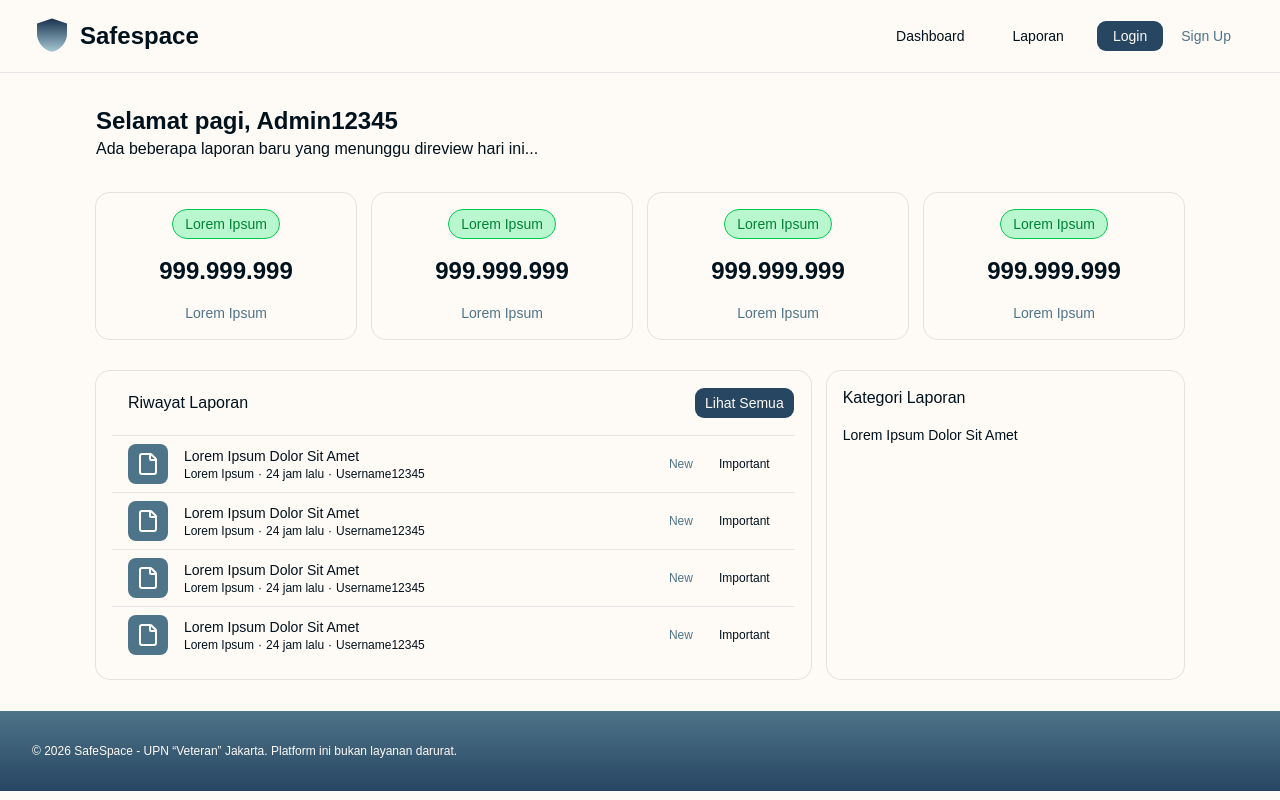
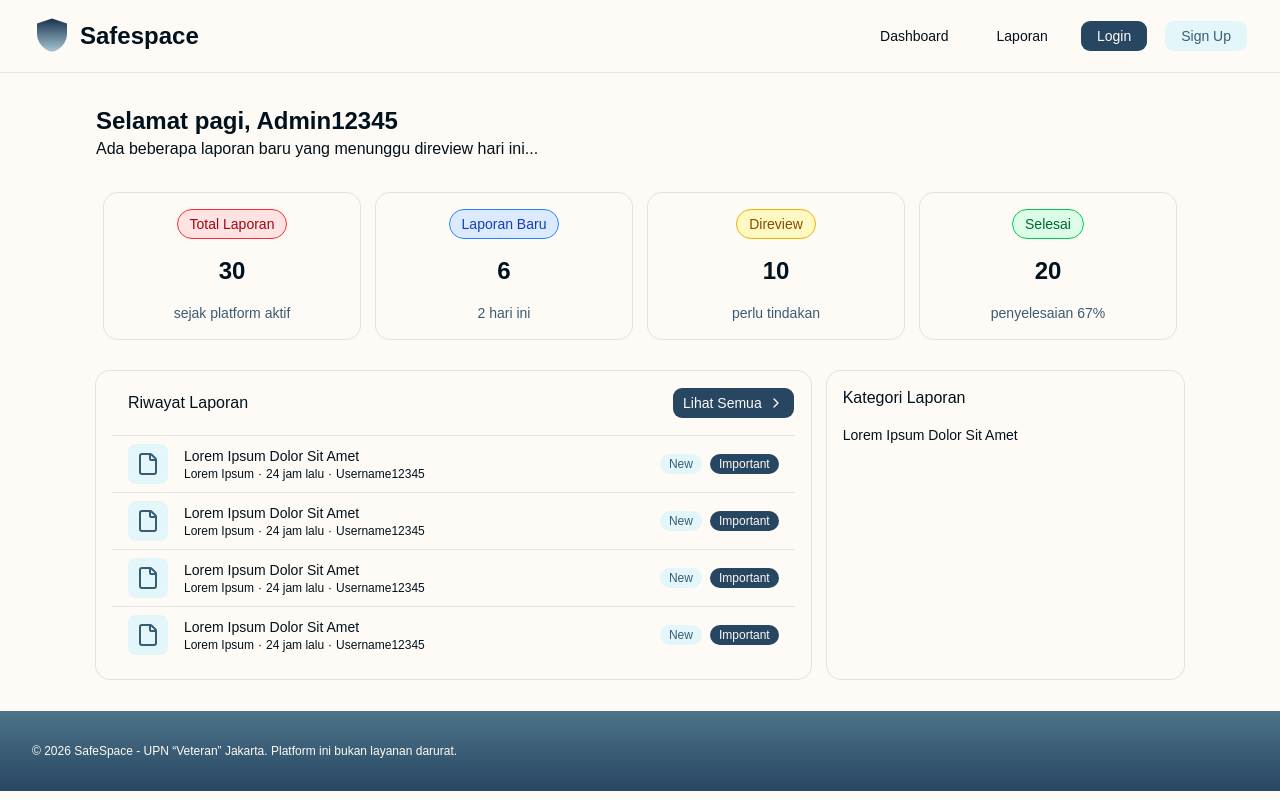
Before and after one commit to ZidanAli909/9NPC_SafeSpace_FE, a React (Vite) app: page /admin in a window 1280 px wide. Built offline with nearby package versions, Linux system fonts and the light colour scheme.

Commit message:
Using react-router-dom's Link for Navbar's navigation menus. Customizable DashboardTile for Admin's Dashboard. Basic responsive design for admin pages. Adjustment to color theming.

```diff
--- a/src/components/admin/DashboardReportTable.jsx
+++ b/src/components/admin/DashboardReportTable.jsx
@@ -4,8 +4,8 @@ import { File } from "lucide-react";
 export function DashboardReportTableItem() {
     return (
         <div className="flex flex-row gap-4 items-center py-2 px-4 border-t">
-            <div className="w-10 aspect-square flex justify-center items-center bg-secondary-foreground text-white rounded-md">
-                <File />
+            <div className="w-10 aspect-square flex justify-center items-center bg-secondary text-white rounded-md">
+                <File className="text-secondary-foreground" />
             </div>
 
             <div className="flex-1">
@@ -22,7 +22,7 @@ export function DashboardReportTableItem() {
 
             <div className="flex flex-row gap-2">
                 <Badge variant="secondary">New</Badge>
-                <Badge variant="primary">Important</Badge>
+                <Badge>Important</Badge>
             </div>
         </div>
     )
--- a/src/components/admin/DashboardTile.jsx
+++ b/src/components/admin/DashboardTile.jsx
@@ -7,20 +7,31 @@ import {
   CardHeader,
   CardTitle,
 } from "@/components/ui/card"
+import { cn } from "@/lib/utils"
 
-export function DashboardTile(
+export function DashboardTile({
+    titleStyle,
+    title = "Lorem Ipsum",
+    subtitle = "Lorem Ipsum Dolor Sit Amet",
+    count = "999.999",
+    icon
+}) {
+    const defaultTitleStyle = "bg-blue-100 text-blue-800 border border-blue-500"
 
-) {
     return (
-        <Card className="flex flex-col align-middle items-center">
-            <p className="py-1 px-3 rounded-full bg-green-200 text-green-700 border border-green-500">
-                Lorem Ipsum
-            </p>
+        <Card className="flex flex-col align-middle items-center w-64">
+            <div className={cn(
+                "flex items-center gap-2 py-1 px-3 rounded-full", // Base
+                titleStyle || defaultTitleStyle // Override || Default
+            )}>
+                {icon}
+                {title}
+            </div>
             <p className="text-2xl font-bold">
-                999.999.999
+                {count}
             </p>
             <p className="text-secondary-foreground">
-                Lorem Ipsum
+                {subtitle}
             </p>
         </Card>
     )
--- a/src/components/admin/ReportTable.jsx
+++ b/src/components/admin/ReportTable.jsx
@@ -18,13 +18,13 @@ export function ReportTableItem() {
             <TableCell>10 April 2026 15:45</TableCell>
             <TableCell>Kekerasan verbal</TableCell>
             <TableCell>
-                <Badge variant="primary">Laporan Diterima</Badge>
+                <Badge>Laporan Diterima</Badge>
             </TableCell>
             <TableCell className="flex flex-row gap-2">
-                <Button variant="secondary">
+                <Button variant="outline" size="sm">
                     Lihat Laporan
                 </Button>
-                <Button variant="destructive">
+                <Button variant="destructive" size="sm">
                     <Trash />
                 </Button>
             </TableCell>
--- a/src/components/common/Navbar.jsx
+++ b/src/components/common/Navbar.jsx
@@ -28,24 +28,24 @@ function NavigationPublic() {
         < NavigationMenu >
             <NavigationMenuList className="gap-4">
                 <NavigationMenuItem>
-                    <NavigationMenuLink href="/" className="px-4">
-                        Home
-                    </NavigationMenuLink>
+                    <NavigationMenuLink render={
+                        <Link to="/">Beranda</Link>
+                    } className={navigationMenuTriggerStyle() + " px-4"}/>
                 </NavigationMenuItem>
                 <NavigationMenuItem>
-                    <NavigationMenuLink href="/" className="px-4">
-                        Lapor
-                    </NavigationMenuLink>
+                    <NavigationMenuLink render={
+                        <Link to="/">Lapor</Link>
+                    } className={navigationMenuTriggerStyle() + " px-4"}/>
                 </NavigationMenuItem>
                 <NavigationMenuItem>
-                    <NavigationMenuLink href="/" className="px-4">
-                        Bantuan
-                    </NavigationMenuLink>
+                    <NavigationMenuLink render={
+                        <Link to="/">Bantuan</Link>
+                    } className={navigationMenuTriggerStyle() + " px-4"}/>
                 </NavigationMenuItem>
                 <NavigationMenuItem>
-                    <NavigationMenuLink href="/" className="px-4">
-                        FAQ
-                    </NavigationMenuLink>
+                    <NavigationMenuLink render={
+                        <Link to="/">FAQ</Link>
+                    } className={navigationMenuTriggerStyle() + " px-4"}/>
                 </NavigationMenuItem>
             </NavigationMenuList>
         </NavigationMenu >
@@ -57,14 +57,14 @@ function NavigationAdmin() {
         < NavigationMenu >
             <NavigationMenuList className="gap-4">
                 <NavigationMenuItem>
-                    <NavigationMenuLink href="/" className="px-4">
-                        Dashboard
-                    </NavigationMenuLink>
+                    <NavigationMenuLink render={
+                        <Link to="/admin">Dashboard</Link>
+                    } className={navigationMenuTriggerStyle() + " px-4"}/>
                 </NavigationMenuItem>
                 <NavigationMenuItem>
-                    <NavigationMenuLink href="/" className="px-4">
-                        Laporan
-                    </NavigationMenuLink>
+                    <NavigationMenuLink render={
+                        <Link to="/admin/report">Laporan</Link>
+                    } className={navigationMenuTriggerStyle() + " px-4"}/>
                 </NavigationMenuItem>
             </NavigationMenuList>
         </NavigationMenu >
@@ -125,7 +125,7 @@ export function Navbar({
                         </DropdownMenuContent>
                     </DropdownMenu>
                 ) : (
-                    <div>
+                    <div className="flex items-center gap-4">
                         <Button className="px-4">
                             Login
                         </Button>
--- a/src/index.css
+++ b/src/index.css
@@ -57,13 +57,13 @@
     --popover-foreground: #00121D;
     --primary: #274662;
     --primary-foreground: #FEFAF5;
-    --secondary: #FEFAF5;
-    --secondary-foreground: #4e7489;
-    --muted: #FEFAF5;
-    --muted-foreground: #BBC0C3;
+    --secondary: #E3F6F9;
+    --secondary-foreground: #395C75;
+    --muted: #BBC0C3 ;
+    --muted-foreground: #697586;
     --accent: oklch(0.97 0 0);
     --accent-foreground: oklch(0.205 0 0);
-    --destructive: oklch(0.577 0.245 27.325);
+    --destructive: #DB4037;
     --border: oklch(0.922 0 0);
     --input: oklch(0.922 0 0);
     --ring: oklch(0.708 0 0);
--- a/src/pages/admin/DashboardPage.jsx
+++ b/src/pages/admin/DashboardPage.jsx
@@ -10,21 +10,43 @@ import {
 import { DashboardTile } from "@/components/admin/DashboardTile";
 import { Button } from "@/components/ui/button";
 import { DashboardReportTableItem } from "@/components/admin/DashboardReportTable";
+import { ChevronRight } from "lucide-react";
+import { Link } from "react-router-dom";
 
 export function DashboardPage() {
     return (
-        <div className="py-8 px-24">
+        <div className="py-8 px-24 max-md:px-16 max-sm:px-8">
 
             <div className="mb-8">
                 <p className="text-2xl font-semibold">Selamat pagi, Admin12345</p>
                 <p>Ada beberapa laporan baru yang menunggu direview hari ini...</p>
             </div>
 
-            <div className="grid grid-cols-4 gap-4 mb-8">
-                <DashboardTile />
-                <DashboardTile />
-                <DashboardTile />
-                <DashboardTile />
+            <div className="flex flex-wrap items-center justify-center gap-4 mb-8">
+                <DashboardTile
+                    titleStyle="bg-red-100 text-red-800 border border-red-500"
+                    title="Total Laporan"
+                    subtitle="sejak platform aktif"
+                    count="30"
+                />
+                <DashboardTile
+                    titleStyle="bg-blue-100 text-blue-800 border border-blue-500"
+                    title="Laporan Baru"
+                    subtitle="2 hari ini"
+                    count="6"
+                />
+                <DashboardTile
+                    titleStyle="bg-yellow-100 text-yellow-800 border border-yellow-500"
+                    title="Direview"
+                    subtitle="perlu tindakan"
+                    count="10"
+                />
+                <DashboardTile
+                    titleStyle="bg-green-100 text-green-800 border border-green-500"
+                    title="Selesai"
+                    subtitle="penyelesaian 67%"
+                    count="20"
+                />
             </div>
 
             <div className="flex flex-row gap-4">
@@ -33,7 +55,12 @@ export function DashboardPage() {
                     <CardHeader>
                         <div className="flex flex-row justify-between items-center pl-4">
                             <CardTitle>Riwayat Laporan</CardTitle>
-                            <Button>Lihat Semua</Button>
+                            <Button render={
+                                <Link to="/admin/report">
+                                    Lihat Semua
+                                    <ChevronRight />
+                                </Link>
+                            }/>
                         </div>
                     </CardHeader>
                     <CardContent>
--- a/src/pages/admin/ReportPage.jsx
+++ b/src/pages/admin/ReportPage.jsx
@@ -23,7 +23,7 @@ import { Search } from "lucide-react"
 
 export function ReportPage() {
     return (
-        <div className="py-8 px-24">
+        <div className="py-8 px-24 max-md:px-16 max-sm:px-8">
             <div className="mb-8">
                 <p className="text-2xl font-semibold">Daftar Laporan</p>
             </div>
@@ -42,7 +42,7 @@ export function ReportPage() {
                     </InputGroup>
                 </div>
 
-                <Table>
+                <Table className="border">
                     <TableHeader>
                         <TableRow>
                             <TableHead className="w-32">ID Laporan</TableHead>
```
